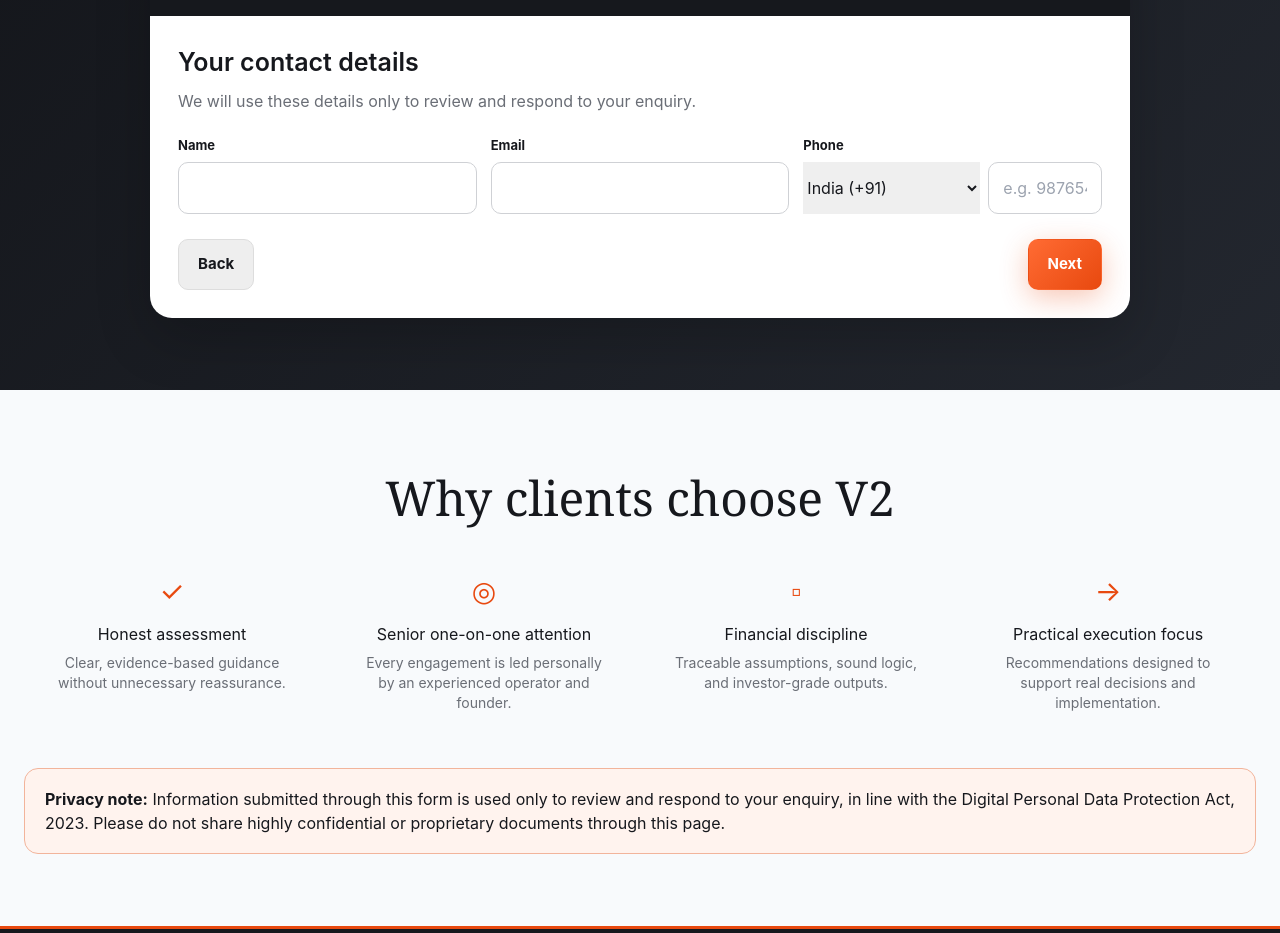
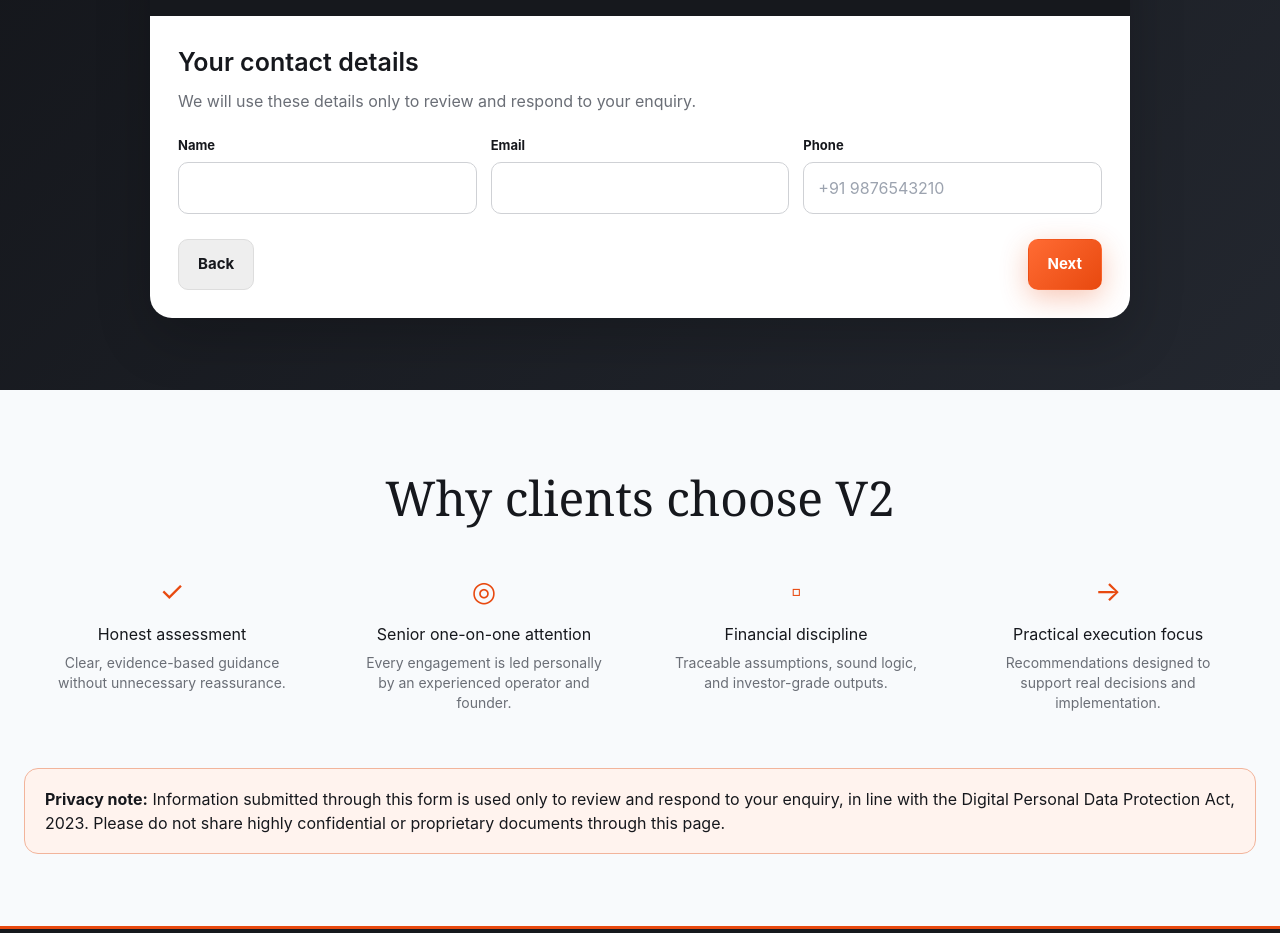
Before and after one commit to Sacesta/v2-form, a React (Vite) app: page / in a window 1280 px wide. Shown: the part 2060-2993 px from the top of the page. Built offline with nearby package versions, Linux system fonts and the light colour scheme.

Commit message:
revert: remove country prefix dropdown and enforce strict +91 regex validation

```diff
--- a/src/forms/FormContainer.jsx
+++ b/src/forms/FormContainer.jsx
@@ -52,9 +52,9 @@ export default function FormContainer({ onSubmitSuccess, openPrivacy }) {
     if (currentKey === "contact") {
       const { name, email, phone } = answers.contact || {};
       const emailOk = /^[^\s@]+@[^\s@]+\.[^\s@]+$/.test(email || "");
-      const phoneOk = /^[+()\-\s0-9]{7,20}$/.test(phone || "");
+      const phoneOk = /^\+91\s?[0-9]{10}$/.test(phone || "");
       if (!name || !name.trim() || !emailOk || !phoneOk) {
-        setError("Please enter your name, a valid email address, and a valid phone number.");
+        setError("Please enter your name, a valid email address, and a valid phone number starting with +91 followed by 10 digits.");
         return false;
       }
       return true;
@@ -89,7 +89,7 @@ export default function FormContainer({ onSubmitSuccess, openPrivacy }) {
     const payload = {
       name: answers.contact?.name || "",
       email: answers.contact?.email || "",
-      phone: (answers.contact?.phonePrefix && answers.contact?.phone) ? `${answers.contact.phonePrefix} ${answers.contact.phone}` : answers.contact?.phone || "",
+      phone: answers.contact?.phone || "",
       routingTag: routingTags[answers.need],
       current_need: labels.need || "",
       description: answers.description || "",
--- a/src/forms/StepConsent.jsx
+++ b/src/forms/StepConsent.jsx
@@ -4,7 +4,7 @@ export default function StepConsent({ answers, labels, openPrivacy, setAnswers }
   const data = [
     { label: "Name", value: answers.contact?.name },
     { label: "Email", value: answers.contact?.email },
-    { label: "Phone", value: (answers.contact?.phonePrefix && answers.contact?.phone) ? `${answers.contact.phonePrefix} ${answers.contact.phone}` : answers.contact?.phone },
+    { label: "Phone", value: answers.contact?.phone },
     { label: "Current need", value: labels.need },
     { label: "Description", value: answers.description },
     { label: "Primary support area", value: labels.dynamic },
--- a/src/forms/StepContact.jsx
+++ b/src/forms/StepContact.jsx
@@ -1,35 +1,10 @@
-import React, { useEffect } from 'react';
-
-const COUNTRY_CODES = [
-  { code: '+91', label: 'India (+91)' },
-  { code: '+1', label: 'USA/Canada (+1)' },
-  { code: '+44', label: 'UK (+44)' },
-  { code: '+61', label: 'Australia (+61)' },
-  { code: '+971', label: 'UAE (+971)' },
-  { code: '+65', label: 'Singapore (+65)' },
-  { code: '+81', label: 'Japan (+81)' },
-  { code: '+49', label: 'Germany (+49)' },
-  { code: '+33', label: 'France (+33)' },
-  { code: '+41', label: 'Switzerland (+41)' },
-];
-
+import React from 'react';
 export default function StepContact({ answers, setAnswers }) {
-  const contact = answers.contact || { name: "", email: "", phone: "", phonePrefix: "+91" };
-
-  useEffect(() => {
-    if (!answers.contact || !answers.contact.phonePrefix) {
-      setAnswers(prev => ({
-        ...prev,
-        contact: { ...(prev.contact || {}), phonePrefix: "+91" }
-      }));
-    }
-  }, []);
-
+  const contact = answers.contact || { name: "", email: "", phone: "" };
   const handleChange = (e) => {
     const { name, value } = e.target;
     setAnswers(prev => ({ ...prev, contact: { ...prev.contact, [name]: value } }));
   };
-
   return (
     <section className="screen active" data-key="contact">
       <h3 className="q-title">Your contact details</h3>
@@ -37,31 +12,7 @@ export default function StepContact({ answers, setAnswers }) {
       <div className="fields">
         <div><label htmlFor="name">Name</label><input id="name" name="name" autoComplete="name" required value={contact.name || ""} onChange={handleChange} /></div>
         <div><label htmlFor="email">Email</label><input id="email" name="email" type="email" autoComplete="email" required value={contact.email || ""} onChange={handleChange} /></div>
-
-        <div>
-          <label htmlFor="phone">Phone</label>
-          <div style={{ display: 'flex', gap: '8px' }}>
-            <select
-              name="phonePrefix"
-              value={contact.phonePrefix || "+91"}
-              onChange={handleChange}
-              style={{ width: 'auto', flexShrink: 0, paddingRight: '24px' }}
-            >
-              {COUNTRY_CODES.map(c => <option key={c.code} value={c.code}>{c.label}</option>)}
-            </select>
-            <input
-              id="phone"
-              name="phone"
-              type="tel"
-              autoComplete="tel"
-              required
-              value={contact.phone || ""}
-              onChange={handleChange}
-              style={{ flexGrow: 1 }}
-              placeholder="e.g. 9876543210"
-            />
-          </div>
-        </div>
+        <div><label htmlFor="phone">Phone</label><input id="phone" name="phone" type="tel" autoComplete="tel" required value={contact.phone || ""} onChange={handleChange} placeholder="+91 9876543210" /></div>
       </div>
     </section>
   );
--- a/src/forms/StepSuccess.jsx
+++ b/src/forms/StepSuccess.jsx
@@ -3,7 +3,7 @@ export default function StepSuccess({ answers, labels, routingTag, backendSucces
   const lines = [
     `Name: ${answers.contact?.name || ""}`,
     `Email: ${answers.contact?.email || ""}`,
-    `Phone: ${(answers.contact?.phonePrefix && answers.contact?.phone) ? `${answers.contact.phonePrefix} ${answers.contact.phone}` : answers.contact?.phone || ""}`,
+    `Phone: ${answers.contact?.phone || ""}`,
     `Current need: ${labels.need || ""}`,
     `Description: ${answers.description || ""}`,
     `Primary support area: ${labels.dynamic || ""}`,
```
